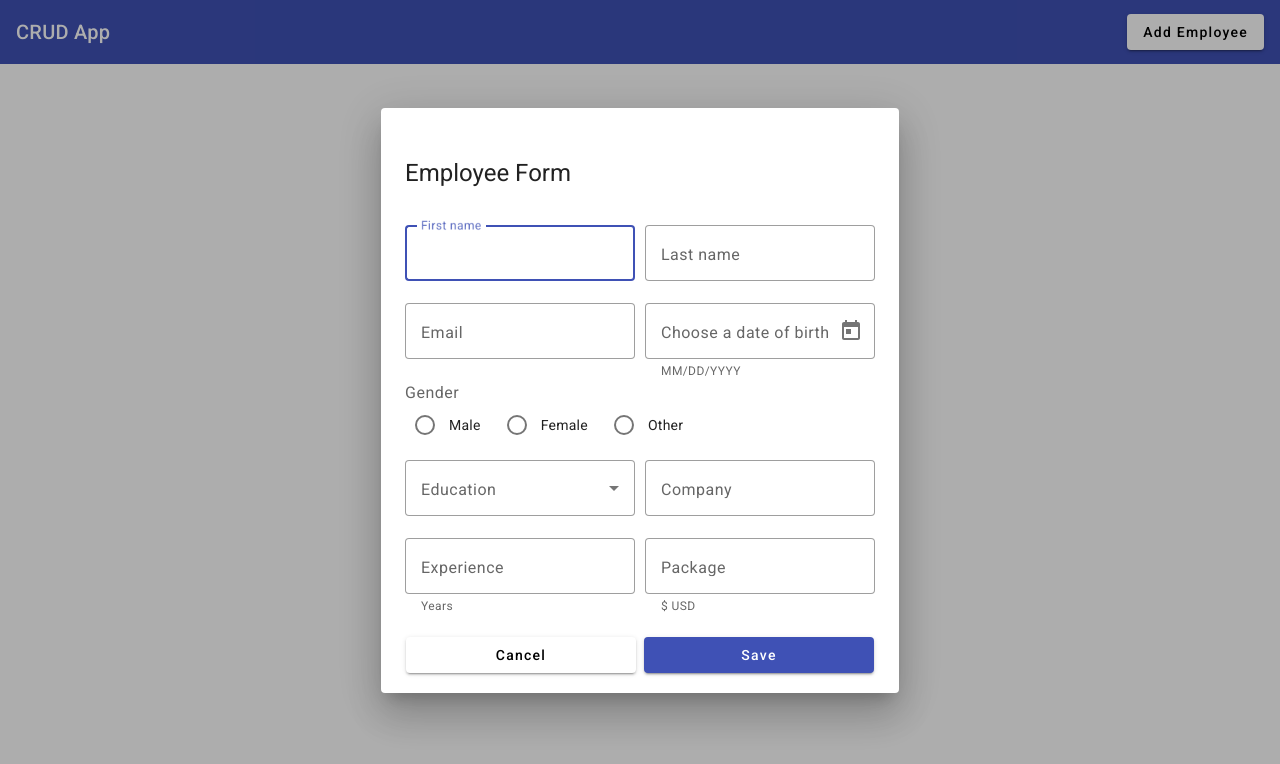
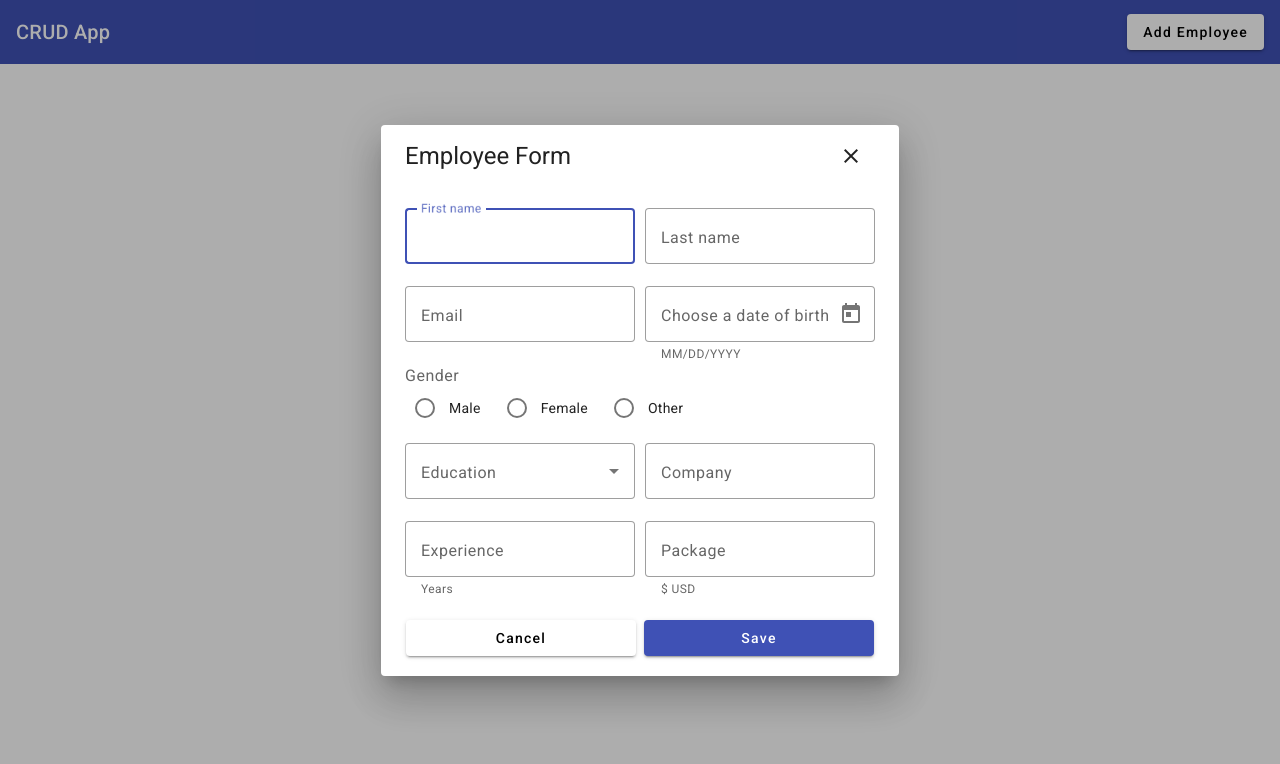
Before and after one commit to Dmitriy24S/angular-crud, an Angular app: page / in a window 1280 px wide. Both pictures are taken after a click on the button "Add Employee". Shown: the top 764 px of the page. Built offline with nearby package versions, Linux system fonts and the light colour scheme.

Commit message:
feat: add close dialog button in title & input focus

```diff
--- a/src/app/app.component.ts
+++ b/src/app/app.component.ts
@@ -15,7 +15,17 @@ export class AppComponent {
     //
   }
 
+  // openDialog(): void {
+  // let dialogRef = this._dialog.open(DialogOverviewExampleDialog, {
+  // width: '450px',
+  // data: { name: this.name, animal: this.animal },
+  // autoFocus: false,
+  // });
+  // }
+
   openAddEditEmpForm() {
-    this._dialog.open(EmpAddEditComponent);
+    this._dialog.open(EmpAddEditComponent, {
+      // autoFocus: false,
+    });
   }
 }
--- a/src/app/emp-add-edit/emp-add-edit.component.html
+++ b/src/app/emp-add-edit/emp-add-edit.component.html
@@ -1,11 +1,20 @@
-<div mat-dialog-title>
+<div mat-dialog-title class="title">
   <h1>Employee Form</h1>
+  <button
+    mat-icon-button
+    aria-label="close dialog"
+    mat-dialog-close
+    class="dialog-close-btn"
+  >
+    <mat-icon>close</mat-icon>
+  </button>
 </div>
+
 <div mat-dialog-content class="content">
   <div class="row">
     <mat-form-field appearance="outline">
       <mat-label>First name</mat-label>
-      <input matInput placeholder="ex. John" type="text" />
+      <input matInput placeholder="ex. John" type="text" cdkFocusInitial />
     </mat-form-field>
     <mat-form-field appearance="outline">
       <mat-label>Last name</mat-label>
@@ -94,6 +103,6 @@
 <!-- <div mat-dialog-actions align="end"> -->
 <!-- <div mat-dialog-actions align="center"> -->
 <div mat-dialog-actions class="actions">
-  <button mat-raised-button>Cancel</button>
+  <button mat-raised-button mat-dialog-close>Cancel</button>
   <button mat-raised-button color="primary">Save</button>
 </div>
--- a/src/app/emp-add-edit/emp-add-edit.component.scss
+++ b/src/app/emp-add-edit/emp-add-edit.component.scss
@@ -1,3 +1,18 @@
+.title {
+  display: flex;
+  // justify-content: space-between;
+  // align-items: center;
+  h1 {
+    // width: fit-content;
+    margin-top: 15px;
+  }
+  .dialog-close-btn {
+    margin-left: auto;
+    // margin-bottom: 5px;
+    align-self: center;
+  }
+}
+
 .content {
   padding-top: 10px;
 }
```
